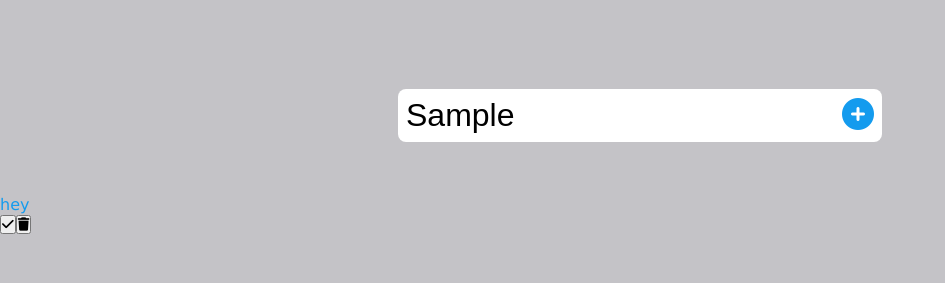
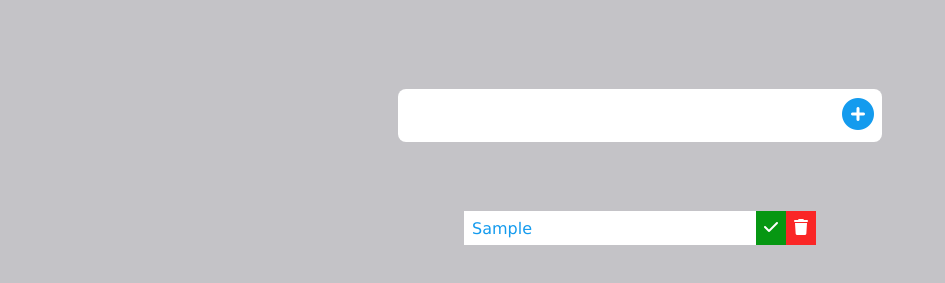
Before and after one commit to vincentNtabaazi/second-submission, a plain HTML site: page index.html in a window 1280 px wide. Both pictures are taken after typing "Sample" into the empty fields and a click on the button 858 px from the left and 240 px from the top of the page. Shown: the part 125-408 px from the top of the page, without its empty margins (0-945 px from the left). Drawn offline with Linux system fonts and the light colour scheme; a web font is replaced by a local one.

Commit message:
css code to improve the way the to-dos appear.

```diff
--- a/app.js
+++ b/app.js
@@ -1,5 +1,5 @@
 // Selectors
-const todoInput =document.querySelector('.user-todo-input ')
+const todoInput =document.querySelector('.user-todo ')
 const todoButton =document.querySelector('.user-todo-button ')
 const todoList =document.querySelector('.user-todo-list ')
 
@@ -13,7 +13,7 @@ function addTodo(event){
   const todoDiv = document.createElement("div");
   todoDiv.classList.add("todo");
   const newTodo = document.createElement("li");
-  newTodo.innerText = "hey";
+  newTodo.innerText = todoInput.value;
   newTodo.classList.add("todo-item");
   todoDiv.appendChild(newTodo);
   const completedButton = document.createElement('button');
@@ -25,4 +25,5 @@ function addTodo(event){
   trashButton.classList.add("trash-btn");
   todoDiv.appendChild(trashButton);
   todoList.appendChild(todoDiv);
+  todoInput.value = "";
 }
--- a/style.css
+++ b/style.css
@@ -50,3 +50,47 @@ body{
   background: rgb(20, 155, 238);
   color: white;
  }
+
+.user-todo-container{
+  display: flex;
+  justify-content: center;
+  align-items:center;
+}
+
+.user-todo-list{
+  min-width: 30%;
+  list-style: none;
+}
+
+.todo{
+  margin: 1rem;
+  background-color: #ffffff;
+  font-size: 1rem;
+  display: flex;
+  justify-content: space-between;
+  align-items: center;
+}
+
+.todo li{
+  flex: 1;
+}
+
+.complete-btn, .trash-btn{
+  padding: 0.5rem;
+  border: none;
+  font-size: 1rem;
+}
+
+.complete-btn{
+  background: rgb(6, 151, 18);
+  color: white;
+}
+
+.trash-btn{
+  background: rgb(250, 38, 38);
+  color: white;
+}
+
+.todo-item{
+  padding: 0rem 0.5rem;
+}
```
